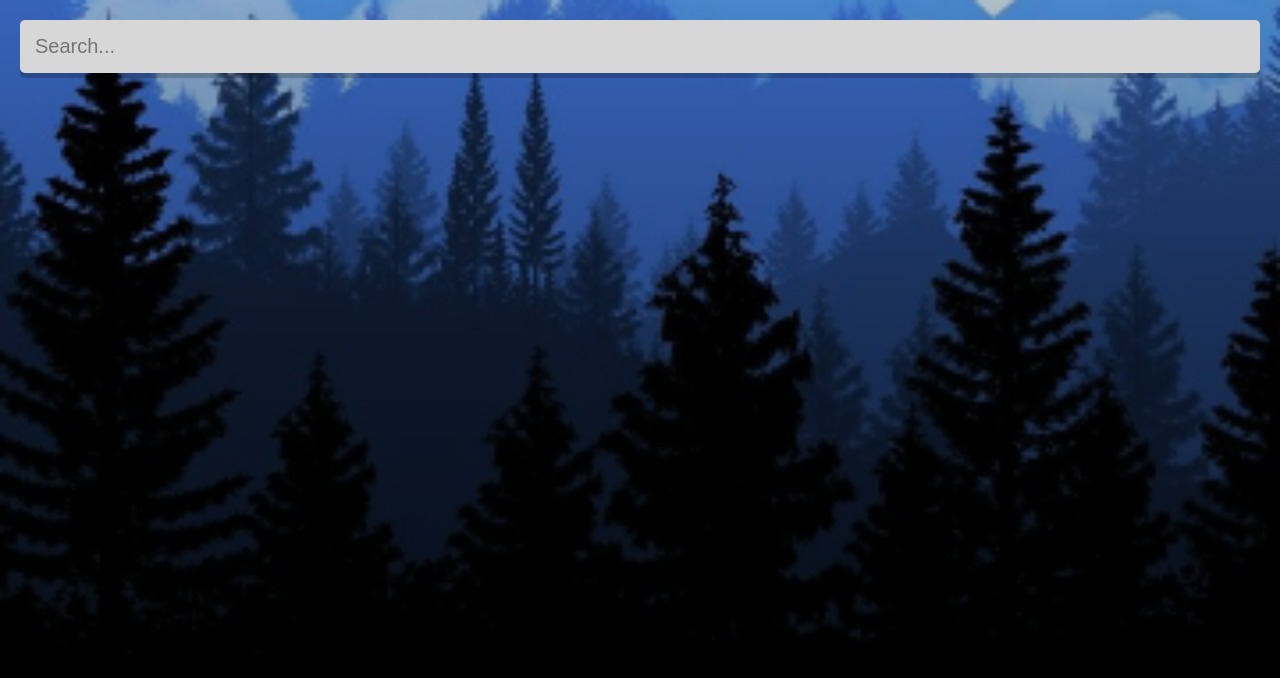
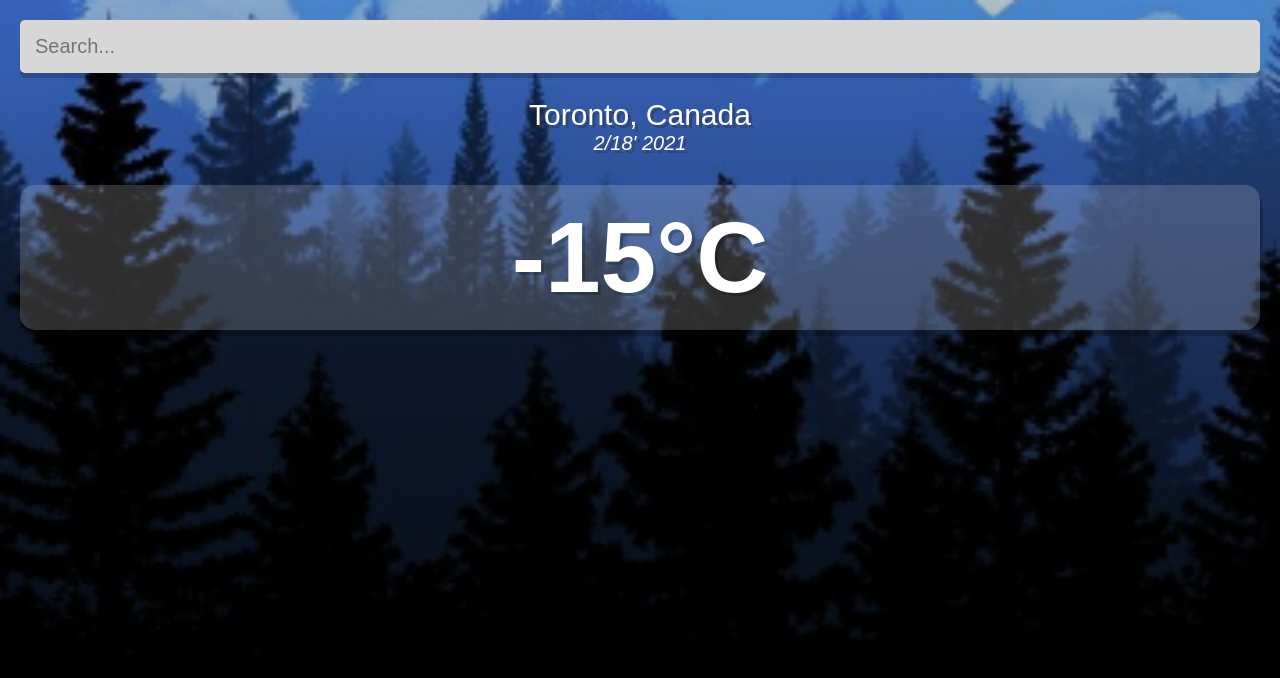
Before and after one commit to nicole-nam/weather-react, a React (Create React App) app: page / in a window 1280 px wide. Shown: the top 678 px of the page. Built offline with nearby package versions, Linux system fonts and the light colour scheme.

Commit message:
Add weather info markup

```diff
--- a/src/App.js
+++ b/src/App.js
@@ -6,6 +6,11 @@ const api = {
 };
 
 function App() {
+  const year = new Date().getFullYear();
+  const month = new Date().getMonth() + 1;
+  const day = new Date().getDate();
+  console.log(month, day, year);
+
   return (
     <div className="app">
       <main>
@@ -16,6 +21,18 @@ function App() {
             placeholder="Search..."
           ></input>
         </div>
+
+        <div className="location-box">
+          <div className="location">Toronto, Canada</div>
+          <div className="date">
+            {month}/{day}' {year}
+          </div>
+        </div>
+
+        <div className="weather-box">
+          <div className="temp">-15°C</div>
+          <div className="weather">Snowing</div>
+        </div>
       </main>
     </div>
   );
--- a/src/index.css
+++ b/src/index.css
@@ -36,6 +36,11 @@ main {
   padding: 2rem;
 }
 
+.search-box {
+  width: 100%;
+  margin-bottom: 2.5rem;
+}
+
 .search-bar {
   display: block;
   width: 100%;
@@ -55,3 +60,37 @@ main {
 .search-bar:focus {
   background-color: rgb(255, 255, 255);
 }
+
+/* Data styles */
+
+.location-box {
+  text-align: center;
+}
+
+.location {
+  color: white;
+  font-size: 3rem;
+  font-weight: 500;
+  text-shadow: 3px 3px rgba(50, 50, 70, 0.5);
+}
+
+.date {
+  color: white;
+  font-size: 2rem;
+  font-weight: 300;
+  font-style: italic;
+  text-shadow: 3px 3px rgba(50, 50, 70, 0.5);
+}
+
+.temp {
+  text-align: center;
+  margin: 3rem auto;
+  background-color: rgba(223, 223, 223, 0.2);
+  padding: 1.5rem 2.5rem;
+  color: white;
+  font-size: 10rem;
+  font-weight: 900;
+  text-shadow: 3px 3px rgba(0, 0, 0, 0.2);
+  border-radius: 1.5rem;
+  box-shadow: 3px 6px rgba(0, 0, 0, 0.2);
+}
```
